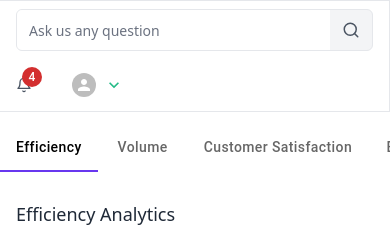
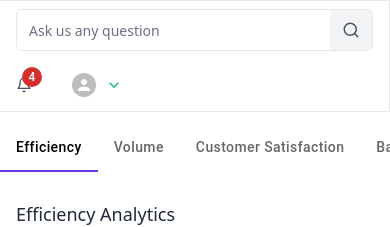
Before and after one commit to samwizzy/metacare-charts, a React (Create React App) app: page / in a window 390 px wide. Shown: the top 227 px of the page. Built offline with nearby package versions, Linux system fonts and the light colour scheme.

Commit message:
working on responsiveness fixed

```diff
--- a/src/app/components/MuiTabs.tsx
+++ b/src/app/components/MuiTabs.tsx
@@ -26,7 +26,7 @@ export default function MuiTabs(props: TabsProps) {
   const { children, links, value, handleChange } = props;
 
   return (
-    <Box sx={{ bgcolor: "background.paper", maxWidth: { xs: "100%" } }}>
+    <Box sx={{ bgcolor: "background.paper" }}>
       <AppBar position="static" elevation={0} color="transparent">
         <Tabs
           value={value}
@@ -42,7 +42,10 @@ export default function MuiTabs(props: TabsProps) {
               key={i}
               label={link.title}
               {...a11yProps(i)}
-              sx={{ textTransform: "capitalize" }}
+              sx={{
+                textTransform: "capitalize",
+                minWidth: { xs: "fit-content" },
+              }}
             />
           ))}
         </Tabs>
--- a/src/app/views/home/components/SearchBar.tsx
+++ b/src/app/views/home/components/SearchBar.tsx
@@ -1,4 +1,4 @@
-import React from "react";
+import * as React from "react";
 import { MenuItem } from "@mui/material";
 import MuiSelect from "src/app/components/MuiSelect";
 import Button from "src/app/components/Button";
```
